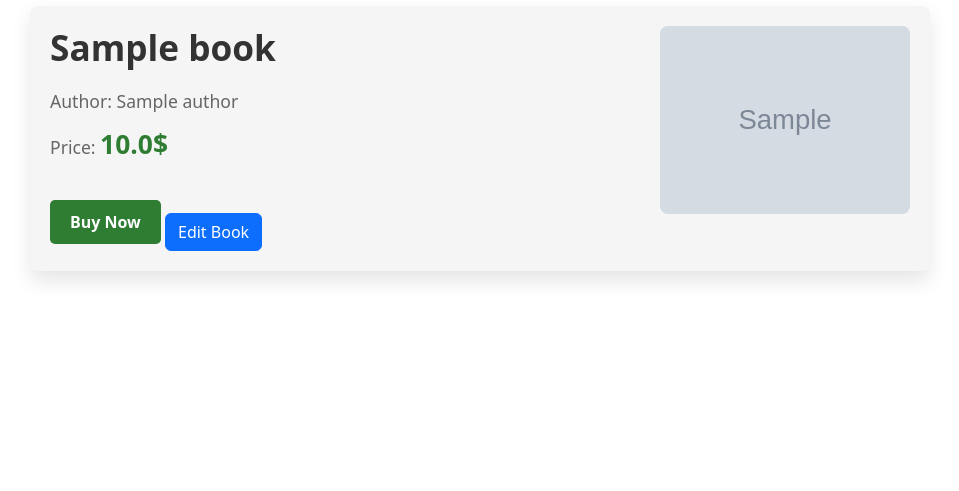
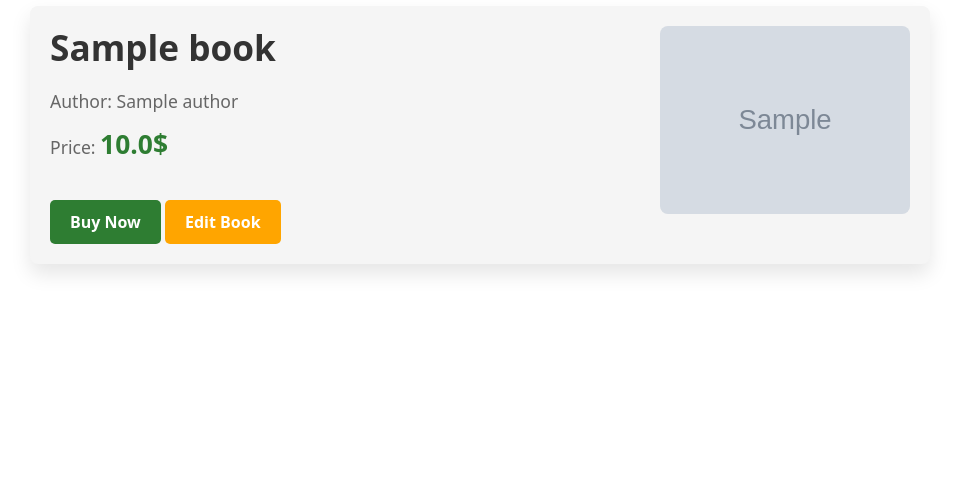
Before and after one commit to TonyKerguen/FLASK, a Flask app: page /detail/0 in a window 1280 px wide. Shown: the part 212-703 px from the top of the page, without its empty margins (160-1119 px from the left). Run offline with Flask 3, Linux system fonts and the light colour scheme; a user stored in the database is signed in; tables that the repository leaves empty hold one stand-in row (values such as "Sample post"); grey boxes marked "Sample" are stand-in pictures; some libraries are stand-ins or nearby versions.

Commit message:
Update CSS and templates for book editing functionality

```diff
--- a/tuto/static/home.css
+++ b/tuto/static/home.css
@@ -86,3 +86,19 @@
 .buy-btn:hover {
     background-color: #1b5e20;
 }
+
+.edit-btn {
+    display: inline-block;
+    padding: 10px 20px;
+    background-color: orange;
+    color: #fff;
+    border-radius: 5px;
+    text-decoration: none;
+    font-weight: bold;
+    transition: background-color 0.3s ease;
+    margin-top: 20px;
+}
+
+.edit-btn:hover {
+    background-color: orangered;
+}
--- a/tuto/templates/detail.html
+++ b/tuto/templates/detail.html
@@ -16,7 +16,7 @@
             <a href="{{ b.url }}" class="buy-btn">Buy Now</a>
 
             {% if current_user.is_authenticated %}
-                <a href="{{ url_for('edit_book', id=b.id) }}" class="btn btn-primary mt-3">Edit Book</a>
+                <a href="{{ url_for('edit_book', id=b.id) }}" class="edit-btn">Edit Book</a>
             {% endif %}
         </div>
         <div class="book-image">
--- a/tuto/templates/edit_book.html
+++ b/tuto/templates/edit_book.html
@@ -19,7 +19,6 @@
 
             {{ form.image(class="form-control") }}
         </div>
-
-        <button type="submit" class="btn btn-success">{{ form.submit }}</button>
+        {{ form.submit }}
     </form>
 {% endblock %}
--- a/tuto/views.py
+++ b/tuto/views.py
@@ -30,7 +30,7 @@
 class BookForm(FlaskForm):
     title = StringField('Title', validators=[DataRequired()])
     price = FloatField('Price', validators=[DataRequired()])
-    image = StringField('Image URL', validators=[DataRequired()])  # For simplicity, just a URL
+    image = StringField('Image URL', validators=[DataRequired()])
     submit = SubmitField('Save Changes')
 
 class AuthorForm(FlaskForm):
@@ -115,6 +115,7 @@
 def search_books_by_author():
     author_name = request.args.get('author_name', '')
     if author_name:
+        # on cherche dans la bd tout les autheurs qui contiennent "author_name"
         authors = Author.query.filter(Author.name.ilike(f"%{author_name}%")).all()
         books = []
         for author in authors:
@@ -126,6 +127,7 @@
             books=books
         )
     else:
+        #si on clic sur shearch sans rien ecrire
         return render_template(
             "home.html",
             title="No Author Specified",
@@ -136,17 +138,14 @@
 @login_required
 def edit_book(id):
     book = Book.query.get_or_404(id)
-    form = BookForm(obj=book)  # Prepopulate form with book data
+    form = BookForm(obj=book)
 
+    # on verifit si le formulaire est valide
     if form.validate_on_submit():
-        # Update the book's details
         book.title = form.title.data
         book.price = form.price.data
         book.image = form.image.data
-
-        # Save the changes
         db.session.commit()
-        flash(f"Book '{book.title}' updated successfully!", "success")
         return redirect(url_for('detail', id=book.id-1))
 
     return render_template('edit_book.html', form=form, book=book)
```
